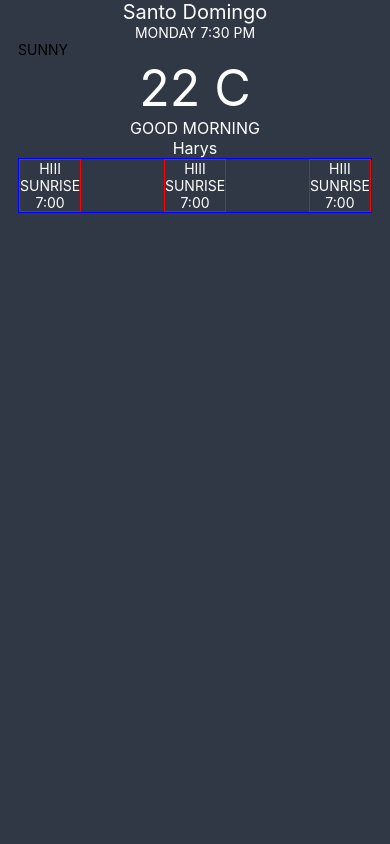
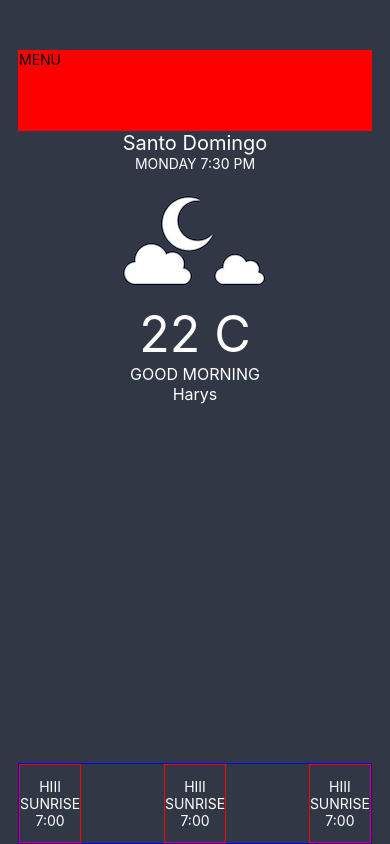
Before and after one commit to HarysVizcaino/forecApp, a React Native app: screen / in a window 390 px wide. Built offline with nearby package versions, Linux system fonts and the light colour scheme.

Commit message:
created footer home

```diff
--- a/src/components/atoms/DayWidget/DayWidget.tsx
+++ b/src/components/atoms/DayWidget/DayWidget.tsx
@@ -1,9 +1,11 @@
 import React from 'react';
 import { View, Text } from 'react-native';
+import { Image } from 'react-native';
+import { MOON_IMAGE } from '../../../contants';
 
 const DayWidget = () => (
   <View>
-    <Text>SUNNY</Text>
+    <Image source={require('../../../assets/images/moon.png')} />
   </View>
 )
 
--- /dev/null
+++ b/src/components/atoms/HeaderMenu/index.tsx
@@ -0,0 +1,10 @@
+import React from 'react';
+import { View, Text} from 'react-native';
+
+const HeaderMenu = () => (
+  <View>
+    <Text>MENU</Text>
+  </View>
+)
+
+export default HeaderMenu;
--- a/src/components/molecules/CityAndDate.tsx
+++ b/src/components/molecules/CityAndDate.tsx
@@ -13,6 +13,7 @@ export const CityAndDate = () => (
 const styles = StyleSheet.create({
   container: {
     justifyContent: 'center',
-    alignItems: 'center'
+    alignItems: 'center',
+    marginBottom: 10
   }
 })
--- a/src/components/molecules/DayWidget.tsx
+++ b/src/components/molecules/DayWidget.tsx
@@ -1,9 +1,16 @@
 import React from 'react';
-import { View, Text } from 'react-native';
+import { View, StyleSheet } from 'react-native';
 import { DayWidget as DayWidgetAtom } from '../atoms/DayWidget';
 
 export const DayWidget = () => (
-  <View>
+  <View style={styles.container}>
     <DayWidgetAtom />
   </View>
 )
+
+const styles = StyleSheet.create({
+  container: {
+    justifyContent: 'center',
+    alignItems: 'center'
+  }
+})
--- /dev/null
+++ b/src/components/molecules/Header.tsx
@@ -0,0 +1,9 @@
+import React from 'react';
+import { View } from 'react-native';
+import HeaderMenu from '../atoms/HeaderMenu';
+
+const HeaderHome = () => (
+  <View>
+    <HeaderMenu />
+  </View>
+)
--- /dev/null
+++ b/src/components/organisms/Home/Body.tsx
@@ -0,0 +1,21 @@
+import React from 'react';
+import { View, StyleSheet } from 'react-native';
+import { CityAndDate } from '../../molecules/CityAndDate';
+import { DayWidget } from '../../molecules/DayWidget';
+import Measure from '../../molecules/Measure';
+
+const HomeBody = () => (
+  <View style={styles.container}>
+  <CityAndDate />
+  <DayWidget />
+  <Measure />
+  </View>
+)
+
+const styles = StyleSheet.create({
+  container: {
+    flex: 8,
+  }
+})
+
+export default HomeBody;
--- a/src/components/organisms/HomeFooter.tsx
+++ b/src/components/organisms/Home/Footer.tsx
@@ -1,6 +1,6 @@
 import React from 'react';
 import { View, Text, StyleSheet} from 'react-native';
-import FooterWeatherBlock from '../atoms/FooterWeatherBlock';
+import FooterWeatherBlock from '../../atoms/FooterWeatherBlock';
 
 const HomeFooter = () => {
   return (
@@ -16,6 +16,7 @@ const styles = StyleSheet.create({
   container: {
     flexDirection: 'row',
     borderWidth: 1,
+    flex: 1,
     borderColor: 'blue',
     justifyContent: 'space-between'
   }
--- /dev/null
+++ b/src/components/organisms/Home/Header.tsx
@@ -0,0 +1,20 @@
+import React from 'react';
+import { View, StyleSheet} from 'react-native';
+import HeaderMenu from '../../atoms/HeaderMenu';
+
+const HeaderHome = () => (
+  <View style={styles.container}>
+   <HeaderMenu />
+  </View>
+)
+
+const styles =StyleSheet.create({
+  container: {
+    backgroundColor: 'red',
+    borderWidth: 1,
+    borderColor: 'red',
+    flex: 1
+  }
+})
+
+export default HeaderHome;
--- a/src/components/organisms/HomeBody.tsx
+++ /dev/null
@@ -1,15 +0,0 @@
-import React from 'react';
-import { View, Text } from 'react-native';
-import { CityAndDate } from '../molecules/CityAndDate';
-import { DayWidget } from '../molecules/DayWidget';
-import Measure from '../molecules/Measure';
-
-const HomeBody = () => (
-  <>
-  <CityAndDate />
-  <DayWidget />
-  <Measure />
-  </>
-)
-
-export default HomeBody;
--- /dev/null
+++ b/src/contants.ts
@@ -0,0 +1 @@
+export const MOON_IMAGE = './assets/images/moon.png';
--- a/src/scenes/Home.tsx
+++ b/src/scenes/Home.tsx
@@ -1,13 +1,15 @@
 import React from 'react';
 import { View, Text, StyleSheet, SafeAreaView } from 'react-native';
-import HomeBody from '../components/organisms/HomeBody';
-import HomeFooter from '../components/organisms/HomeFooter';
+import HomeBody from '../components/organisms/Home/Body';
+import HomeFooter from '../components/organisms/Home/Footer';
+import HeaderHome from '../components/organisms/Home/Header';
 import { Colors } from '../styles';
 
 const Home = () => {
   return (
     <View style={styles.container}>
       <SafeAreaView />
+      <HeaderHome />
       <HomeBody />
       <HomeFooter />
     </View>
@@ -16,6 +18,7 @@ const Home = () => {
 
 const styles = StyleSheet.create({
   container: {
+    paddingTop: 50,
     backgroundColor: Colors.DARK_GRAY,
     flex: 1,
     paddingLeft: 18,
```
Also changed, not shown: src/assets/images/moon.png (added).
